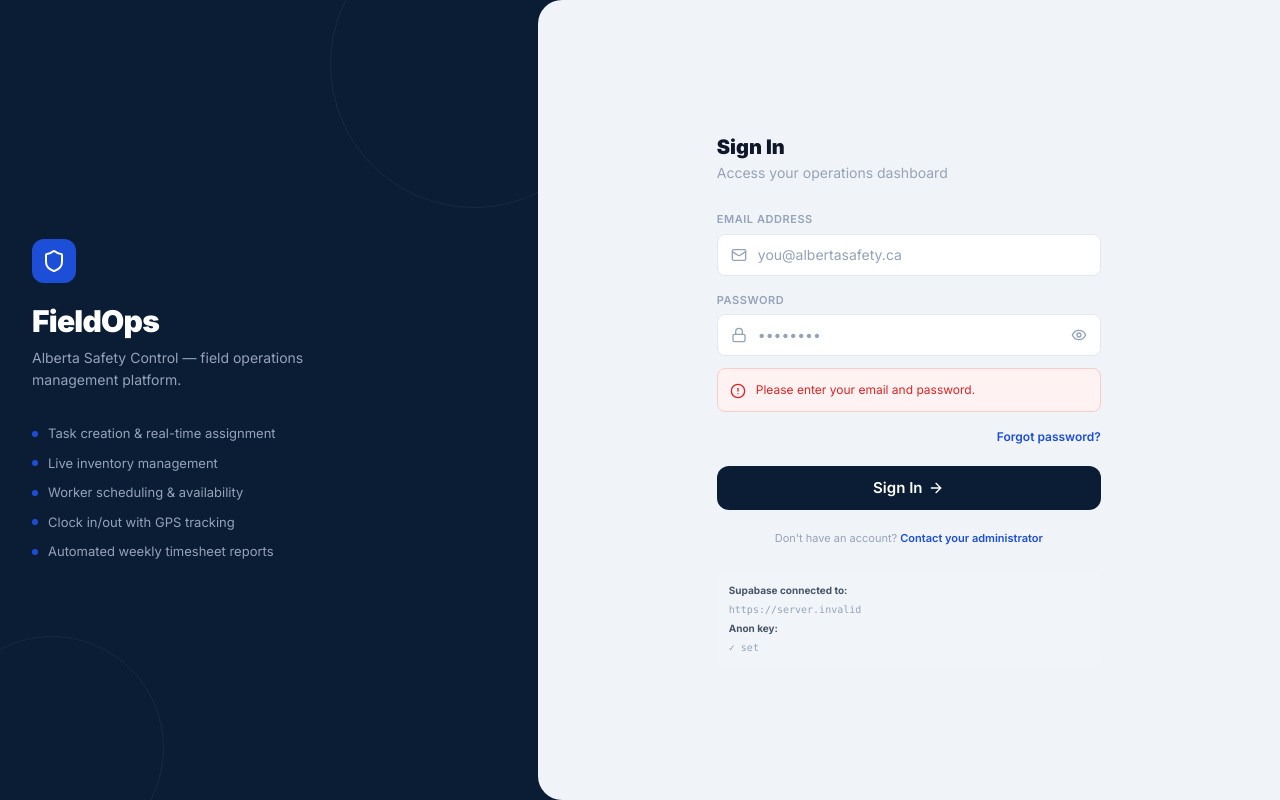
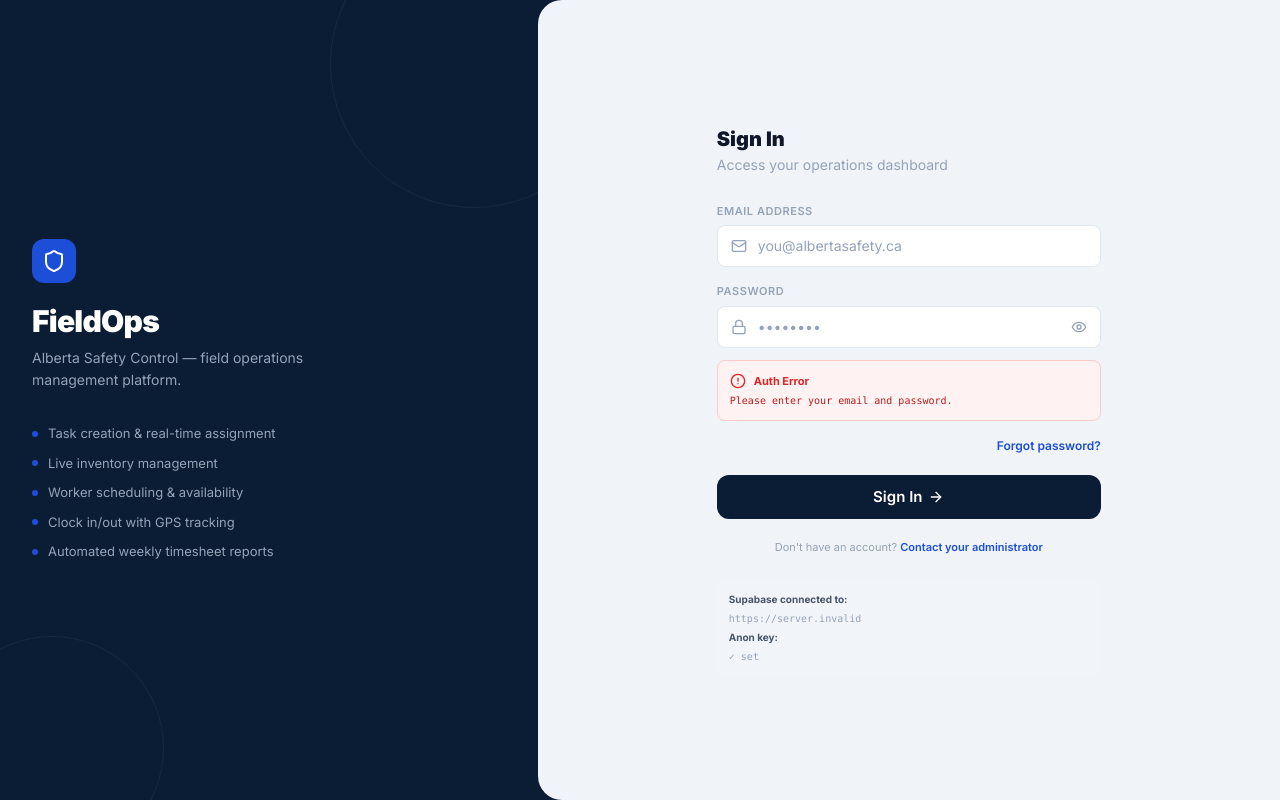
Before and after one commit to AnointingPaschal/fieldops, a Next.js app: page / in a window 1280 px wide. Both pictures are taken after a click on the button "Sign In". Built offline with nearby package versions, Linux system fonts and the light colour scheme; no server answers.

Commit message:
debug: show full raw auth error as JSON on login page

```diff
--- a/src/app/page.tsx
+++ b/src/app/page.tsx
@@ -40,7 +40,7 @@ export default function LoginPage() {
         });
 
       if (authError) {
-        setError(authError.message);
+        setError(JSON.stringify(authError, null, 2));
         setLoading(false);
         return;
       }
@@ -172,10 +172,13 @@ export default function LoginPage() {
             <motion.div
               initial={{ opacity: 0, y: -4 }}
               animate={{ opacity: 1, y: 0 }}
-              className="flex items-start gap-2.5 text-fail text-[12px] bg-red-50 border border-red-200 rounded-lg p-3 mb-4"
+              className="text-fail text-[11px] bg-red-50 border border-red-200 rounded-lg p-3 mb-4"
             >
-              <AlertCircle className="w-4 h-4 shrink-0 mt-0.5" />
-              <span>{error}</span>
+              <div className="flex items-center gap-2 font-bold mb-1">
+                <AlertCircle className="w-4 h-4 shrink-0" />
+                <span>Auth Error</span>
+              </div>
+              <pre className="whitespace-pre-wrap break-all font-mono text-[10px] text-red-700">{error}</pre>
             </motion.div>
           )}
 
```
